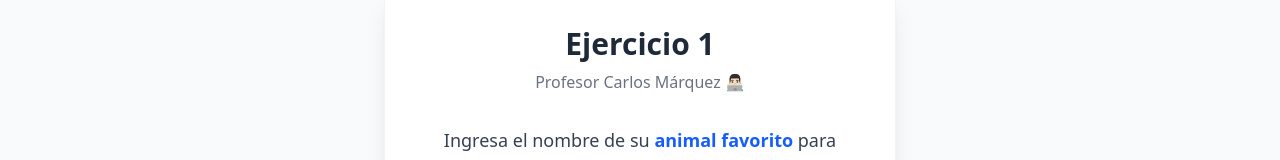
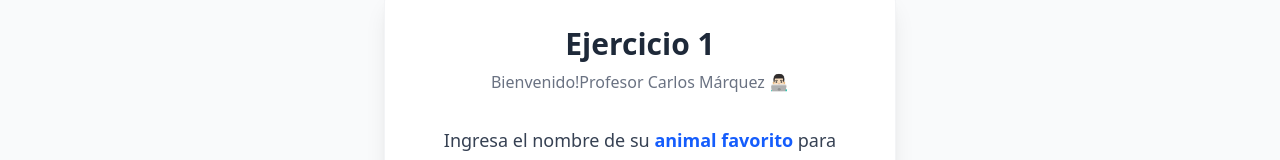
Before and after one commit to ragnarsson03/uneti-programacionIII-evaluacion-practica1, a Next.js app: page /ejercicio1 in a window 1280 px wide. Shown: the part 146-306 px from the top of the page. Built offline with nearby package versions, Linux system fonts and the light colour scheme.

Commit message:
Update page.tsx

```diff
--- a/src/app/ejercicio1/page.tsx
+++ b/src/app/ejercicio1/page.tsx
@@ -28,7 +28,7 @@ export default function Ejercicio1Formulario() {
           Ejercicio 1
         </h1>
         <p className="text-gray-500 font-medium text-center mb-8">
-          Profesor Carlos Márquez 👨🏻‍💻
+          Bienvenido!Profesor Carlos Márquez 👨🏻‍💻
         </p>
 
         <p className="text-gray-700 mb-8 text-center text-lg leading-relaxed">
```
